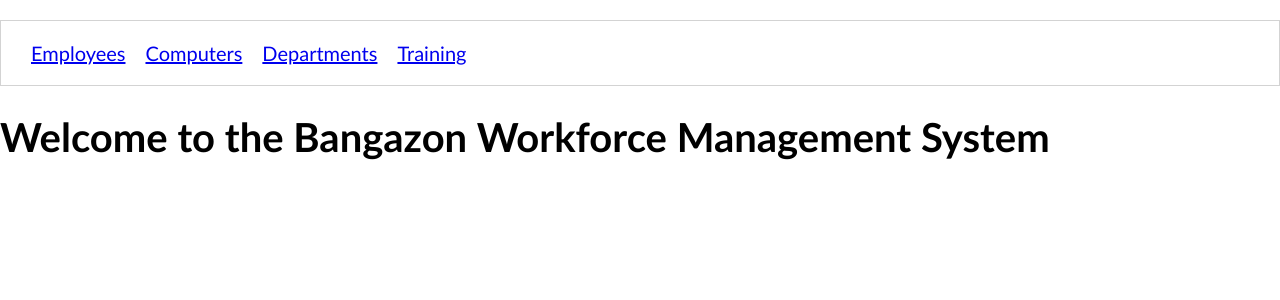
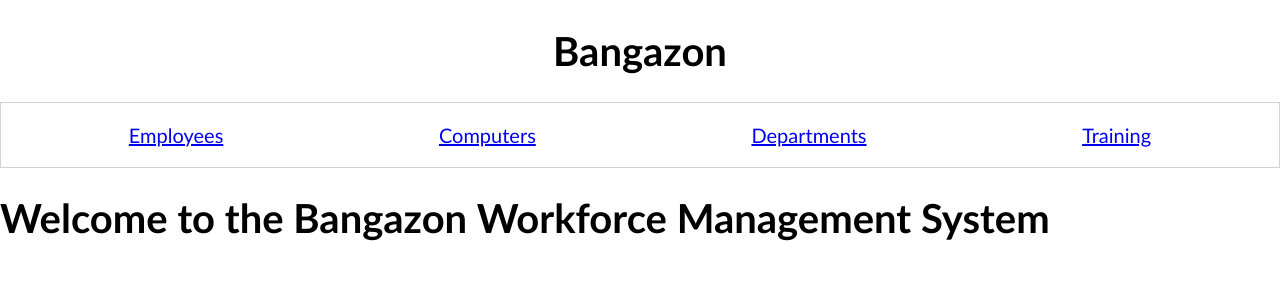
Before and after one commit to nss-cohort-36/bangazon-workforce-mgt-virtual-magicians, a Django app: page / in a window 1280 px wide. Shown: the top 300 px of the page. Run offline with Django 3.2, Linux system fonts and the light colour scheme.

Commit message:
Styled navbar and added bangazon title

```diff
--- a/hrapp/templates/shared/base.html
+++ b/hrapp/templates/shared/base.html
@@ -11,6 +11,7 @@
             display: flex;
             border: 1px solid lightgray;
             padding: 1em;
+            justify-content: space-around;
         }
         .navList__route {
             margin: 0 0.5em;
@@ -24,6 +25,7 @@
 </head>
 
 <body>
+<center><h1>Bangazon</h1></center>
 
 <nav id="site-nav">
         <ol class="navList">
```
